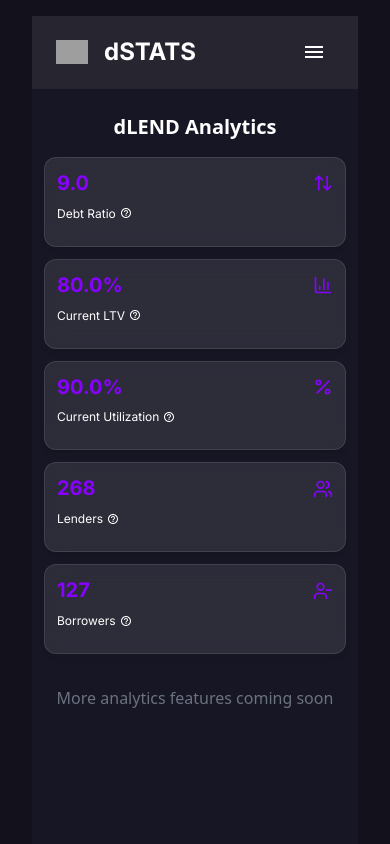
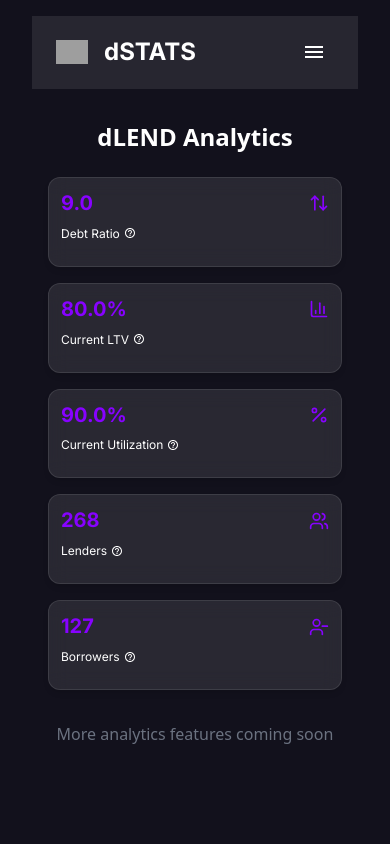
Before and after one commit to BuenoStably/dstats-horizon, a React (Vite) app: page /dlend in a window 390 px wide. Shown: the top 844 px of the page. Built offline with nearby package versions, Linux system fonts and the light colour scheme; grey boxes are pictures that could not be loaded.

Commit message:
Fix dLEND Page UI Issues
Addressed issues related to the UI appearance of the dLEND page for improved visibility and user experience.
[skip gpt_engineer]

```diff
--- a/src/pages/dLEND.tsx
+++ b/src/pages/dLEND.tsx
@@ -37,13 +37,19 @@ const DLENDPage = () => {
   ];
 
   return (
-    <div className="min-h-screen bg-surface">
+    <div className="min-h-screen bg-background">
       <Navbar />
-      <main className="container mx-auto px-3 sm:px-6 py-6 sm:py-8 min-h-[calc(100vh-73px)]">
-        <h1 className="text-xl sm:text-2xl font-bold mb-4 sm:mb-6">dLEND Analytics</h1>
-        <div className="grid grid-cols-1 sm:grid-cols-2 lg:grid-cols-3 xl:grid-cols-5 gap-3 sm:gap-4 mb-6 sm:mb-8">
+      <main className="container mx-auto px-4 py-8">
+        <h1 className="text-2xl font-bold mb-6 text-text-primary">dLEND Analytics</h1>
+        <div className="grid grid-cols-1 sm:grid-cols-2 lg:grid-cols-3 xl:grid-cols-5 gap-4">
           {metrics.map((metric, index) => (
-            <MetricCard key={index} {...metric} />
+            <MetricCard
+              key={index}
+              value={metric.value}
+              label={metric.label}
+              tooltip={metric.tooltip}
+              icon={metric.icon}
+            />
           ))}
         </div>
         <div className="text-center text-gray-500 mt-8">
```
